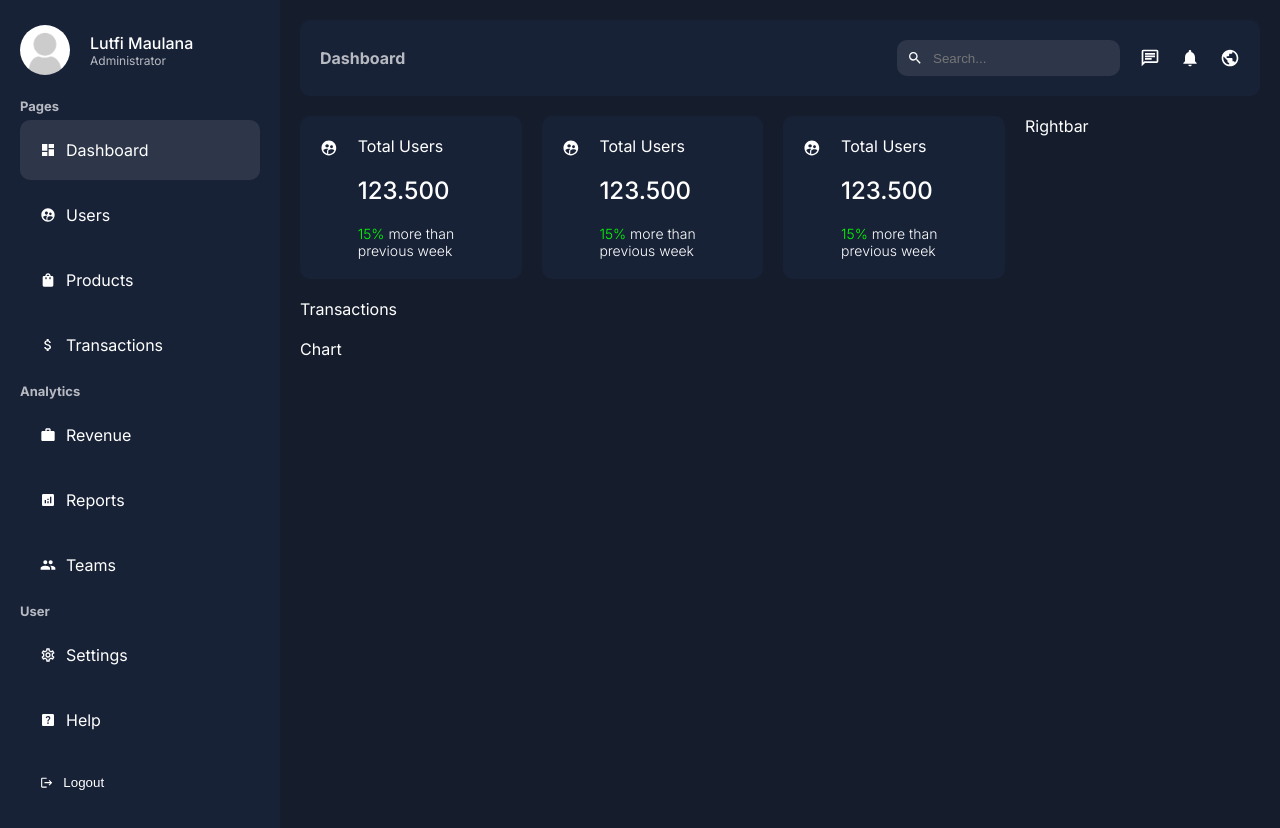
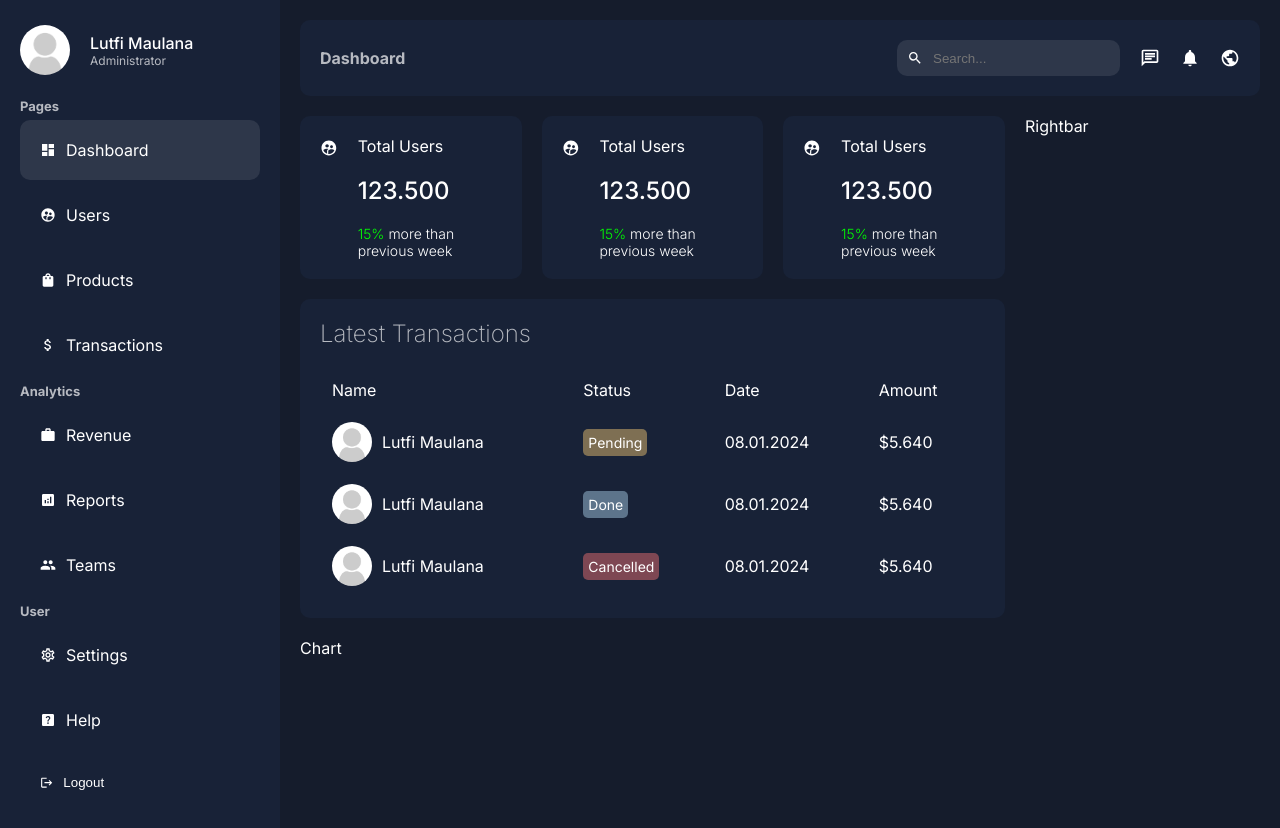
Before and after one commit to lutfimaulana17/cms-admin, a Next.js app: page /dashboard in a window 1280 px wide. Built offline with nearby package versions, Linux system fonts and the light colour scheme.

Commit message:
layouting transactions list component

```diff
--- a/app/ui/dashboard/transactions/transactions.jsx
+++ b/app/ui/dashboard/transactions/transactions.jsx
@@ -1,8 +1,62 @@
+import Image from 'next/image'
 import styles from './transactions.module.css'
 
 const Transactions = () => {
   return (
-    <div>Transactions</div>
+    <div className={styles.container}>
+      <h2 className={styles.title}>Latest Transactions</h2>
+      <table className={styles.table}>
+        <thead>
+          <tr>
+            <td>Name</td>
+            <td>Status</td>
+            <td>Date</td>
+            <td>Amount</td>
+          </tr>
+        </thead>
+        <tbody>
+          <tr>
+            <td>
+              <div className={styles.user}>
+                <Image src="/noavatar.png" alt="usrImage" width={40} height={40} className={styles.userImage} />
+                Lutfi Maulana
+              </div>
+            </td>
+            <td>
+              <span className={`${styles.status} ${styles.pending}`}>Pending</span>
+            </td>
+            <td>08.01.2024</td>
+            <td>$5.640</td>
+          </tr>
+          <tr>
+            <td>
+              <div className={styles.user}>
+                <Image src="/noavatar.png" alt="usrImage" width={40} height={40} className={styles.userImage} />
+                Lutfi Maulana
+              </div>
+            </td>
+            <td>
+              <span className={`${styles.status} ${styles.done}`}>Done</span>
+            </td>
+            <td>08.01.2024</td>
+            <td>$5.640</td>
+          </tr>
+          <tr>
+            <td>
+              <div className={styles.user}>
+                <Image src="/noavatar.png" alt="usrImage" width={40} height={40} className={styles.userImage} />
+                Lutfi Maulana
+              </div>
+            </td>
+            <td>
+              <span className={`${styles.status} ${styles.cancelled}`}>Cancelled</span>
+            </td>
+            <td>08.01.2024</td>
+            <td>$5.640</td>
+          </tr>
+        </tbody>
+      </table>
+    </div>
   )
 }
 
--- a/app/ui/dashboard/transactions/transactions.module.css
+++ b/app/ui/dashboard/transactions/transactions.module.css
@@ -1,3 +1,49 @@
 .container{
+    background-color: var(--bgSoft);
+    padding: 20px;
+    border-radius: 10px;
+}
 
+.title{
+    margin-bottom: 20px;
+    font-weight: 200;
+    color: var(--textSoft);
 }
+
+.table{
+    width: 100%;
+}
+
+.table td{
+    padding: 10px;
+}
+
+.user{
+    display: flex;
+    gap: 10px;
+    align-items: center;
+}
+
+.userImage{
+    object-fit: cover;
+    border-radius: 50%;
+}
+
+.status{
+    border-radius: 5px;
+    padding: 5px;
+    font-size: 14px;
+    color: white;
+}
+
+.pending{
+    background-color: #f7cb7375;
+}
+
+.done{
+    background-color: #afd6ee75;
+}
+
+.cancelled{
+    background-color: #f7737375;
+}
```
